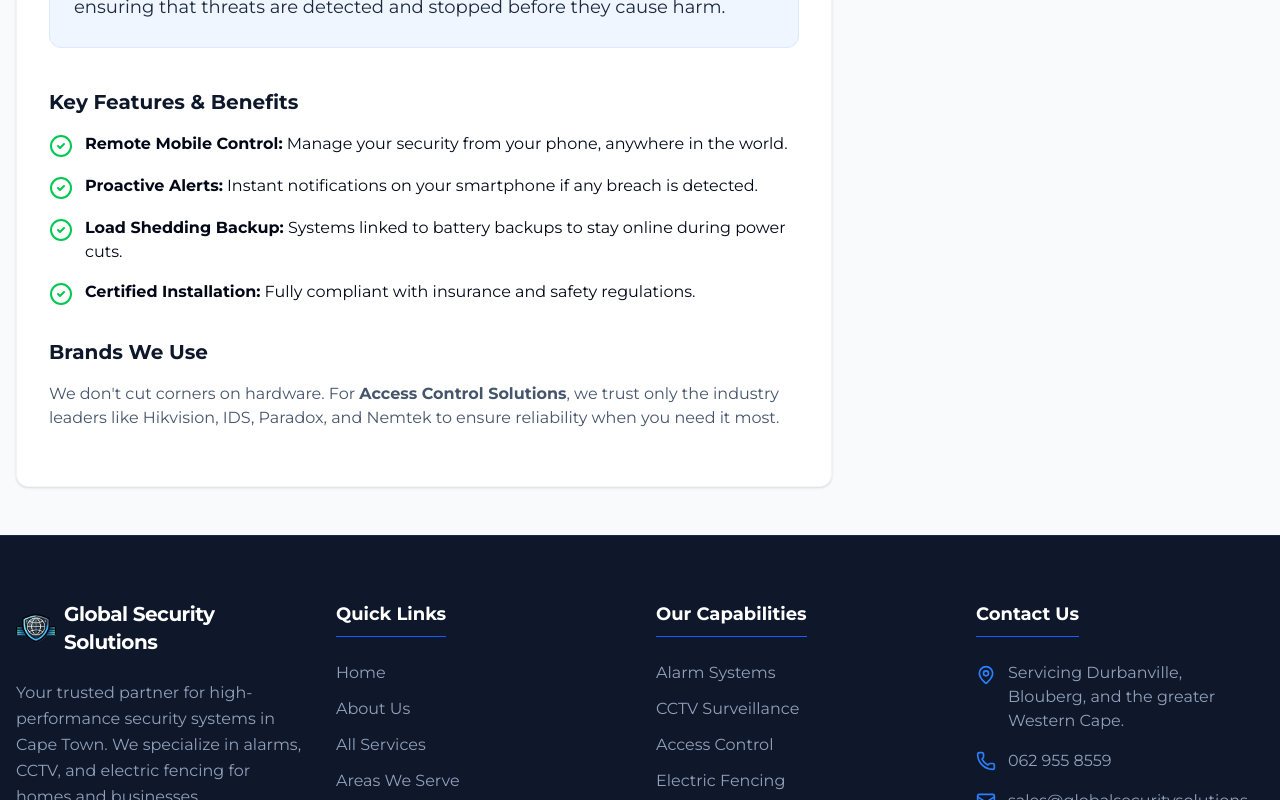
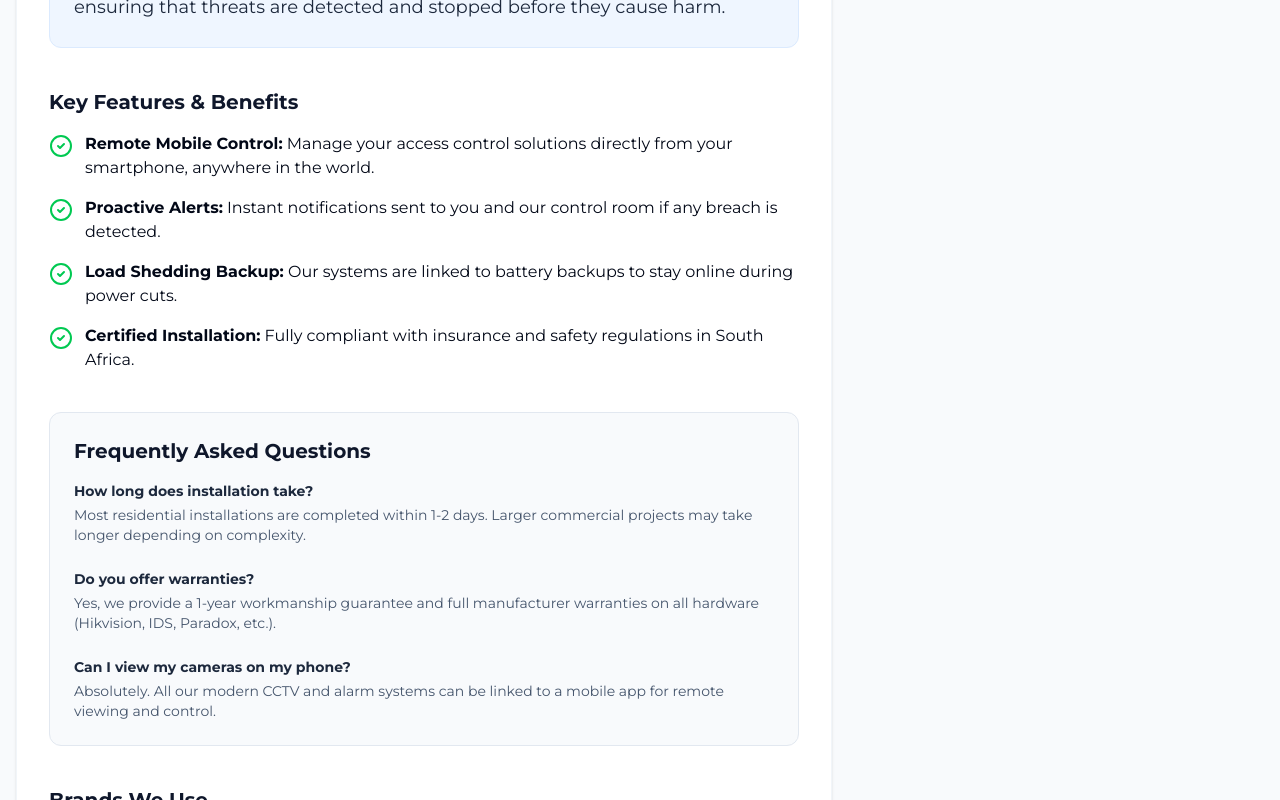
Before and after one commit to GSSolutions-CPT/globalsecuritysolutions.co.za, a Next.js app: page /services/access-control-solutions in a window 1280 px wide. Shown: the part 740-1540 px from the top of the page. Built offline with nearby package versions, Linux system fonts and the light colour scheme; no server answers.

Commit message:
Content SEO Overhaul: Enhanced Service and Area page templates with rich content blocks

```diff
--- a/app/areas/[slug]/page.tsx
+++ b/app/areas/[slug]/page.tsx
@@ -84,11 +84,33 @@ export default async function AreaPage(props: { params: Promise<{ slug: string }
                             </p>
                         </div>
 
-                        <div className="bg-blue-50 p-6 rounded-xl border border-blue-100">
+                        <div className="bg-blue-50 p-6 rounded-xl border border-blue-100 mb-8">
                             <h3 className="text-xl font-bold text-blue-900 mb-2">Why Choose Us in {location.suburb}?</h3>
                             <p className="text-blue-800">
                                 We have a dedicated team servicing the {location.suburb} area, ensuring fast turnaround times for installations and repairs.
+                                Our local presence means we understand the specific crime trends in your neighborhood and can advise on the best perimeter protection strategies.
                             </p>
+                        </div>
+
+                        {/* SEO Content Block: Area Specifics */}
+                        <div>
+                            <h3 className="text-2xl font-bold text-slate-900 mb-4">Security Services in {location.suburb}</h3>
+                            <p className="text-slate-700 leading-relaxed mb-6">
+                                Whether you live in a freestanding home, a complex, or manage a business premises in <strong>{location.suburb}</strong>, security is a top priority.
+                                Criminals often target properties with visible vulnerabilities such as low walls, dark corners, or outdated alarm systems.
+                            </p>
+                            <p className="text-slate-700 leading-relaxed mb-6">
+                                Global Security Solutions offers a comprehensive audit of your property. We don't just sell products; we design a layered security solution that fits your lifestyle and budget.
+                            </p>
+                            <h4 className="text-lg font-bold text-slate-900 mb-2">Our Local Services Include:</h4>
+                            <ul className="grid grid-cols-1 md:grid-cols-2 gap-2 text-slate-700 mb-8">
+                                <li className="flex items-center"><span className="w-2 h-2 bg-blue-500 rounded-full mr-2"></span> CCTV Camera Installation</li>
+                                <li className="flex items-center"><span className="w-2 h-2 bg-blue-500 rounded-full mr-2"></span> Wireless Alarm Systems</li>
+                                <li className="flex items-center"><span className="w-2 h-2 bg-blue-500 rounded-full mr-2"></span> Electric Fencing COC</li>
+                                <li className="flex items-center"><span className="w-2 h-2 bg-blue-500 rounded-full mr-2"></span> Gate Motor Repairs</li>
+                                <li className="flex items-center"><span className="w-2 h-2 bg-blue-500 rounded-full mr-2"></span> Intercom Systems</li>
+                                <li className="flex items-center"><span className="w-2 h-2 bg-blue-500 rounded-full mr-2"></span> Battery Backups</li>
+                            </ul>
                         </div>
                     </div>
 
--- a/app/services/[slug]/page.tsx
+++ b/app/services/[slug]/page.tsx
@@ -83,24 +83,43 @@ export default async function ServicePage(props: { params: Promise<{ slug: strin
                             </div>
 
                             <h3 className="text-xl font-bold text-slate-900 mt-8 mb-4">Key Features & Benefits</h3>
-                            <ul className="space-y-4">
+                            <ul className="space-y-4 mb-10">
                                 <li className="flex items-start">
                                     <CheckCircle2 className="w-6 h-6 text-green-500 mr-3 mt-0.5 shrink-0" />
-                                    <span><strong>Remote Mobile Control:</strong> Manage your security from your phone, anywhere in the world.</span>
+                                    <span><strong>Remote Mobile Control:</strong> Manage your {service.page.toLowerCase()} directly from your smartphone, anywhere in the world.</span>
                                 </li>
                                 <li className="flex items-start">
                                     <CheckCircle2 className="w-6 h-6 text-green-500 mr-3 mt-0.5 shrink-0" />
-                                    <span><strong>Proactive Alerts:</strong> Instant notifications on your smartphone if any breach is detected.</span>
+                                    <span><strong>Proactive Alerts:</strong> Instant notifications sent to you and our control room if any breach is detected.</span>
                                 </li>
                                 <li className="flex items-start">
                                     <CheckCircle2 className="w-6 h-6 text-green-500 mr-3 mt-0.5 shrink-0" />
-                                    <span><strong>Load Shedding Backup:</strong> Systems linked to battery backups to stay online during power cuts.</span>
+                                    <span><strong>Load Shedding Backup:</strong> Our systems are linked to battery backups to stay online during power cuts.</span>
                                 </li>
                                 <li className="flex items-start">
                                     <CheckCircle2 className="w-6 h-6 text-green-500 mr-3 mt-0.5 shrink-0" />
-                                    <span><strong>Certified Installation:</strong> Fully compliant with insurance and safety regulations.</span>
+                                    <span><strong>Certified Installation:</strong> Fully compliant with insurance and safety regulations in South Africa.</span>
                                 </li>
                             </ul>
+
+                            {/* SEO Content Block: FAQ */}
+                            <div className="bg-slate-50 p-6 rounded-xl border border-slate-200 mb-10">
+                                <h3 className="text-xl font-bold text-slate-900 mb-4">Frequently Asked Questions</h3>
+                                <div className="space-y-6">
+                                    <div>
+                                        <h4 className="font-bold text-slate-800 text-sm mb-1">How long does installation take?</h4>
+                                        <p className="text-slate-600 text-sm">Most residential installations are completed within 1-2 days. Larger commercial projects may take longer depending on complexity.</p>
+                                    </div>
+                                    <div>
+                                        <h4 className="font-bold text-slate-800 text-sm mb-1">Do you offer warranties?</h4>
+                                        <p className="text-slate-600 text-sm">Yes, we provide a 1-year workmanship guarantee and full manufacturer warranties on all hardware (Hikvision, IDS, Paradox, etc.).</p>
+                                    </div>
+                                    <div>
+                                        <h4 className="font-bold text-slate-800 text-sm mb-1">Can I view my cameras on my phone?</h4>
+                                        <p className="text-slate-600 text-sm">Absolutely. All our modern CCTV and alarm systems can be linked to a mobile app for remote viewing and control.</p>
+                                    </div>
+                                </div>
+                            </div>
 
                             <h3 className="text-xl font-bold text-slate-900 mt-8 mb-4">Brands We Use</h3>
                             <p className="text-slate-600 mb-6">
```
